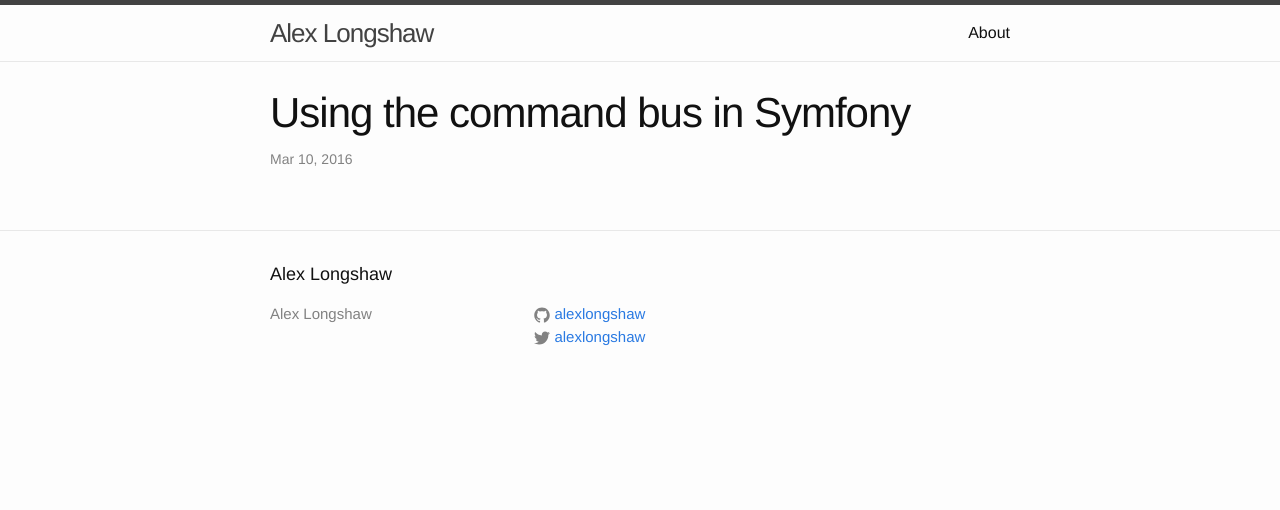
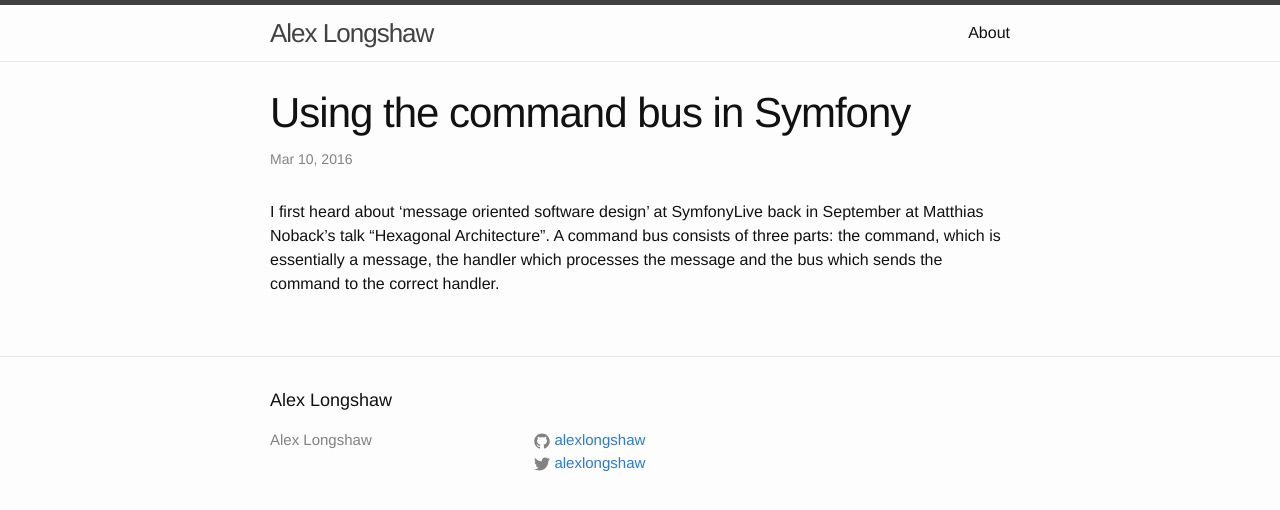
Before and after one commit to alexlongshaw/alexlongshaw.github.io, a Jekyll site: the page built from _posts/2016-03-10-using-the-command-bus-in-symfony.md, in a window 1280 px wide. Shown: the top 510 px of the page. Built offline with Jekyll 4.4.1, drawn with Linux system fonts in a browser that asks for light colours.

Commit message:
Added summary to blog post

```diff
--- a/_posts/2016-03-10-using-the-command-bus-in-symfony.md
+++ b/_posts/2016-03-10-using-the-command-bus-in-symfony.md
@@ -5,3 +5,7 @@ date:   2016-03-10 12:30:34 +0000
 link:   http://www.uvd.co.uk/blog/using-the-command-bus-in-symfony/
 categories: symfony
 ---
+
+I first heard about ‘message oriented software design’ at SymfonyLive back in September at Matthias Noback’s talk
+“Hexagonal Architecture”. A command bus consists of three parts: the command, which is essentially a message, the
+handler which processes the message and the bus which sends the command to the correct handler.
```
